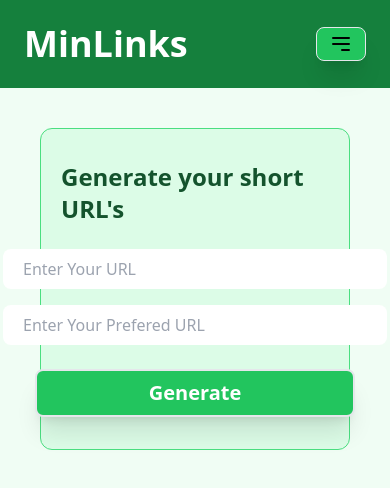
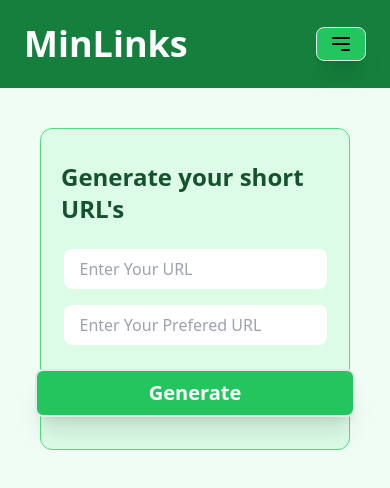
Before and after one commit to Sardar-Khurram/MinLinks-, a Next.js app: page /generate in a window 390 px wide. Shown: the top 488 px of the page. Built offline with nearby package versions, Linux system fonts and the light colour scheme.

Commit message:
Commit2: created URL shortner app ready to push

```diff
--- a/app/generate/page.js
+++ b/app/generate/page.js
@@ -50,13 +50,13 @@ const Page = () => {
           {/* First input feild for URL */}
           <div className="">
             <label htmlFor="url"></label>
-            <input name='url' type="text" placeholder='Enter Your URL' onChange={(e) => setUrl(e.target.value)} className="px-5 w-96 py-2 rounded-lg" />
+            <input name='url' type="text" placeholder='Enter Your URL' onChange={(e) => setUrl(e.target.value)} className="px-4  sm:px-5  sm:w-96 py-2 rounded-lg" />
           </div>
 
           {/* Second input feild for Changed URL */}
           <div className="">
             <label htmlFor="url"></label>
-            <input name='url' type="text" placeholder='Enter Your Prefered URL' onChange={(e) => setShortUrl(e.target.value)} className="px-5 w-96 py-2 rounded-lg" />
+            <input name='url' type="text" placeholder='Enter Your Prefered URL' onChange={(e) => setShortUrl(e.target.value)} className="px-4  sm:px-5  sm:w-96 py-2 rounded-lg" />
           </div>
         </form>
         <button onClick={Generate} className=" bg-green-500 w-80 text-xl font-bold text-white px-6 py-2 rounded-lg shadow-xl border-2 hover:bg-green-600 hover:scale-110">Generate</button>
```
